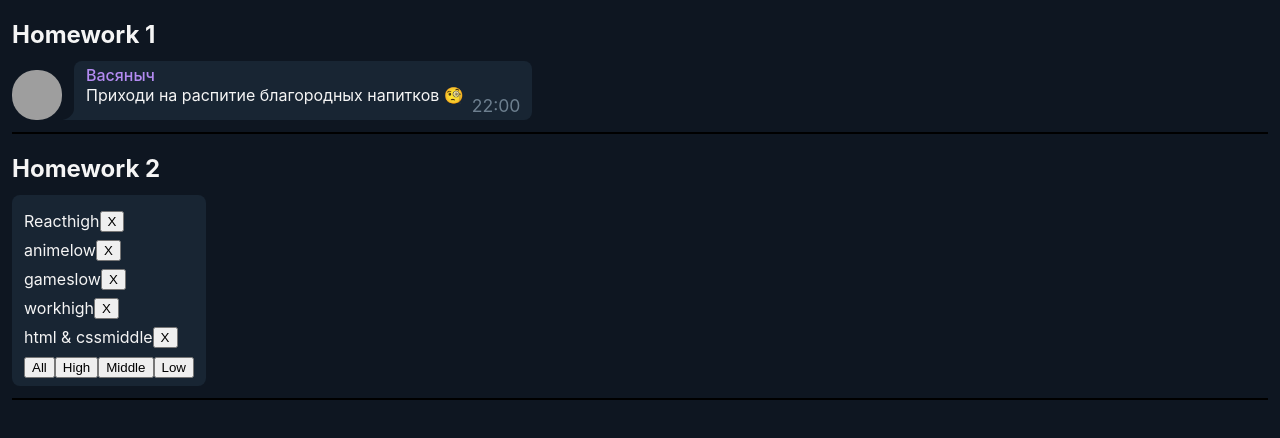
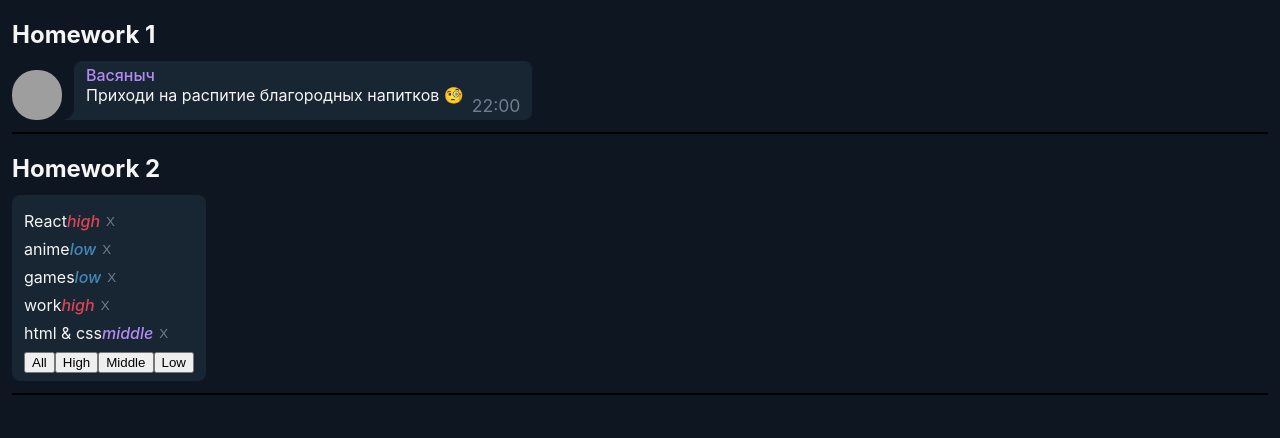
Before and after one commit to mykolao/react-homeworks, a React (Create React App) app: page / in a window 1280 px wide. Shown: the top 438 px of the page. Built offline with nearby package versions, Linux system fonts and the light colour scheme; grey boxes are pictures that could not be loaded.

Commit message:
styling affairs

```diff
--- a/src/homework-2/Affair.tsx
+++ b/src/homework-2/Affair.tsx
@@ -3,21 +3,25 @@ import { AffairType } from "./HW2";
 import css from "./Affairs.module.css";
 
 type AffairPropsType = {
-  affair: AffairType; // need to fix any
+  affair: AffairType;
   deleteAffairCallback: any; // need to fix any
 };
 
 function Affair(props: AffairPropsType) {
   const deleteCallback = () =>
-    props.deleteAffairCallback(props.affair._id); // need to fix
+    props.deleteAffairCallback(props.affair._id);
+
+  const priority = props.affair.priority;
 
   return (
     <div className={css.affair}>
       <div className={css.name}>{props.affair.name}</div>
-      <div className={css.priority}>
-        {props.affair.priority}
+      <div className={`${css.priority} ${css[priority]}`}>
+        {priority}
       </div>
-      <button onClick={deleteCallback}>X</button>
+      <button className={css.button} onClick={deleteCallback}>
+        X
+      </button>
     </div>
   );
 }
--- a/src/homework-2/Affairs.module.css
+++ b/src/homework-2/Affairs.module.css
@@ -13,3 +13,33 @@
   display: flex;
   margin: 8px 0px;
 }
+
+.priority {
+  font-style: italic;
+  font-weight: 500;
+}
+
+.high {
+  color: var(--color-red);
+}
+
+.middle {
+  color: var(--color-violet);
+}
+
+.low {
+  color: var(--color-blue);
+}
+
+.button {
+  /* text-decoration: none; */
+  border: none;
+  background-color: var(--fg-color);
+  color: var(--color-dark);
+  cursor: pointer;
+}
+
+.button:hover {
+  color: var(--color-light);
+  background-color: var(--color-dark);
+}
```
